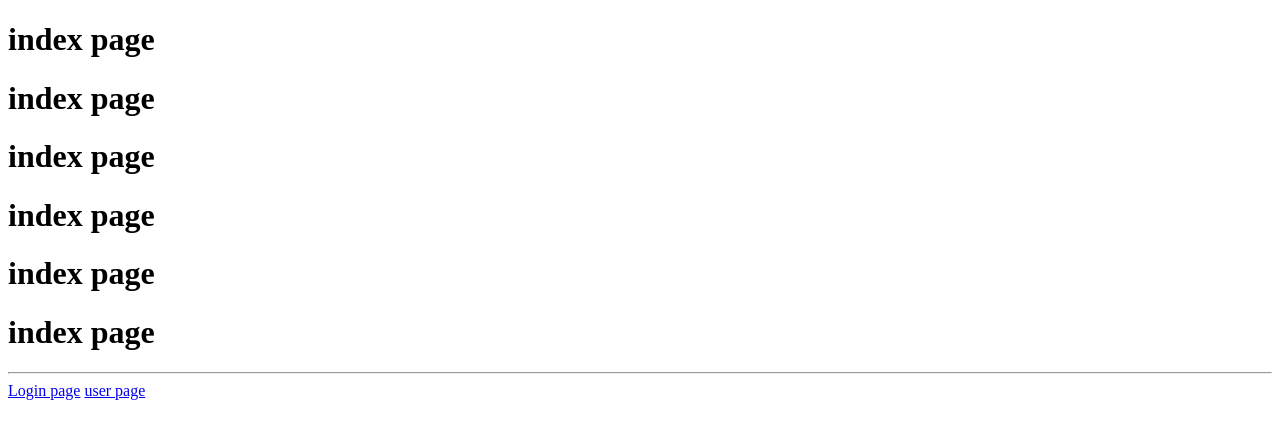
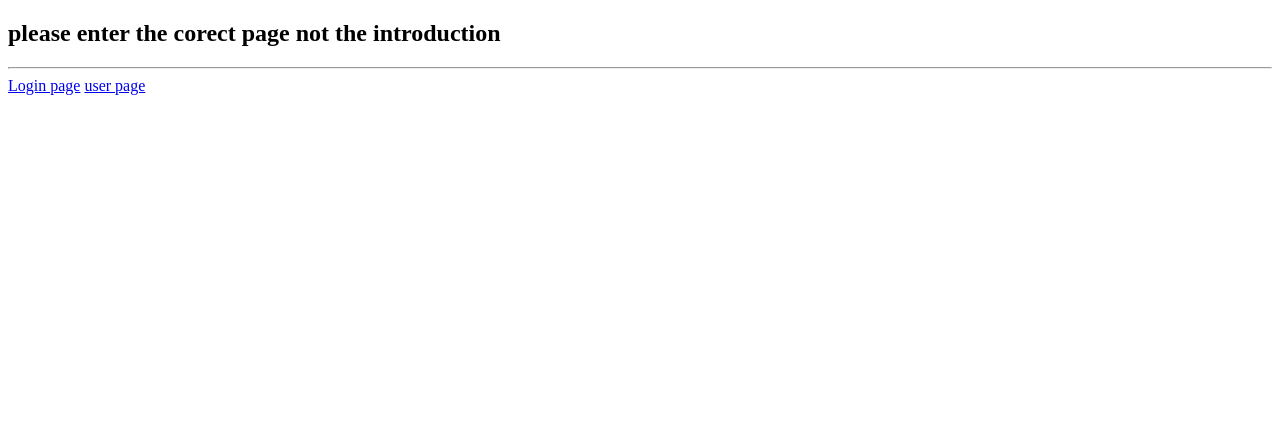
Before and after one commit to Alamirew-27/version_control_add_branch-file_vorrectly, a plain HTML site: page index.html in a window 1280 px wide. Drawn offline with Linux system fonts and the light colour scheme.

Commit message:
Update index.html

```diff
--- a/index.html
+++ b/index.html
@@ -6,12 +6,7 @@
     <title>Document</title>
 </head>
 <body>
-    <h1>index page</h1>
-    <h1>index page</h1>
-    <h1>index page</h1>
-    <h1>index page</h1>
-    <h1>index page</h1>
-    <h1>index page</h1>
+ <h2>please enter the corect page not the introduction</h2>
     <hr />
     <a href="./login.html">Login page</a>
     <a href="./user.html">user page</a>
```
